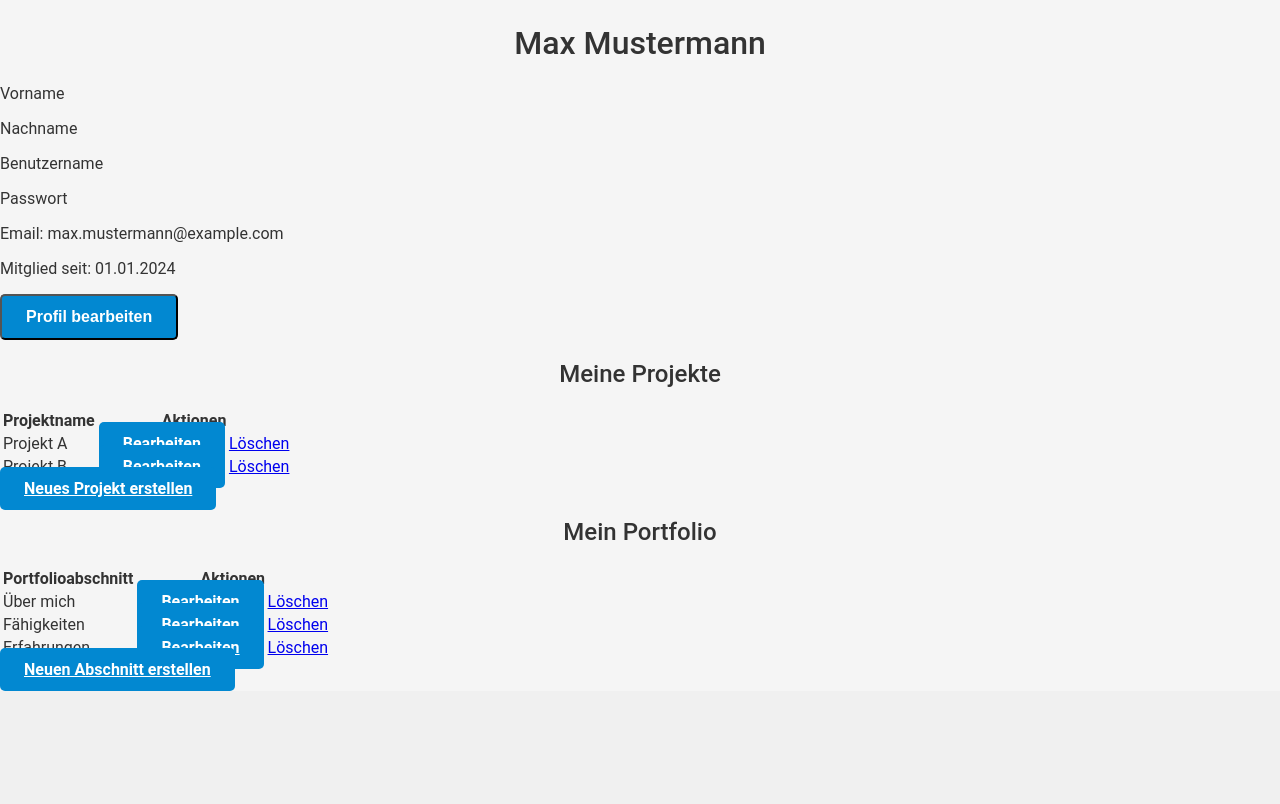
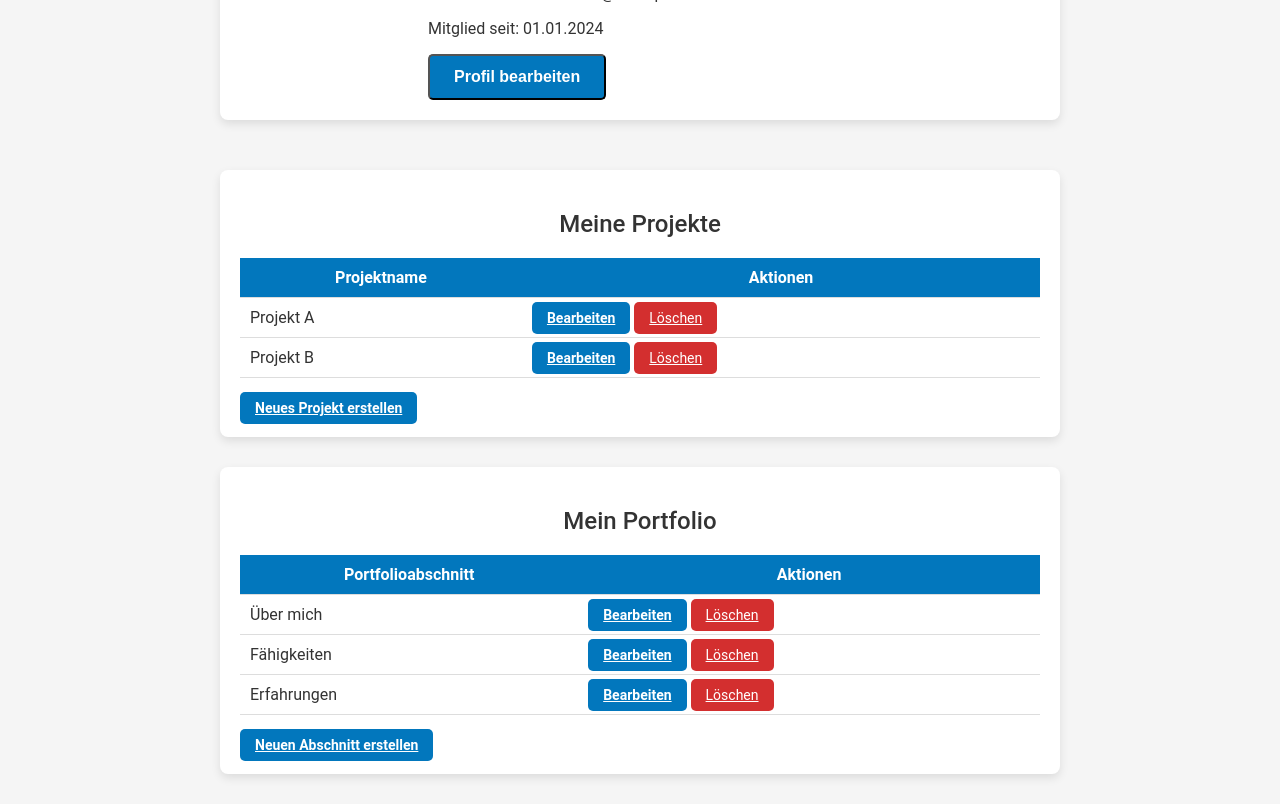
Before and after one commit to Eikir06/PenisPumpe69.de, a Flask app: page /profile in a window 1280 px wide. Shown: the part 375-1179 px from the top of the page. Before the commit the page ends 1066 px from the top, so only its background shows below. Run offline with Flask 3, Linux system fonts and the light colour scheme; a user stored in the database is signed in.

Commit message:
Add files via upload

```diff
--- a/static/css/styles.css
+++ b/static/css/styles.css
@@ -103,7 +104,7 @@ nav a:hover {
 
 /* Buttons */
 .btn-custom {
-    background: #0288d1;
+    background: #0277bd;
     color: white;
     padding: 12px 24px;
     border-radius: 5px;
@@ -323,3 +346,202 @@ h1, h2 {
     text-align: center;
     font-weight: 500;
 }
+
+/* Profilseite */
+.profile-container {
+    display: flex;
+    align-items: flex-start;
+    gap: 30px;
+    max-width: 800px;
+    margin: 50px auto;
+    padding: 20px;
+    background: white;
+    border-radius: 8px;
+    box-shadow: 0 4px 10px rgba(0, 0, 0, 0.1);
+}
+
+/* Profilbild */
+.profile-image img {
+    width: 150px;
+    height: 150px;
+    border-radius: 50%;
+    object-fit: cover;
+    border: 4px solid #0277bd;
+    filter: brightness(0.8);
+}
+
+/* Profildetails */
+.profile-details {
+    flex-grow: 1;
+}
+
+.profile-details h1 {
+    margin-bottom: 10px;
+}
+
+.profile-projects {
+    max-width: 800px;
+    margin: 30px auto;
+    padding: 20px;
+    background: white;
+    border-radius: 8px;
+    box-shadow: 0 4px 10px rgba(0, 0, 0, 0.1);
+}
+
+.profile-projects table {
+    width: 100%;
+    border-collapse: collapse;
+    margin: 20px 0;
+}
+
+.profile-projects th, .profile-projects td {
+    border-bottom: 1px solid #ddd;
+    padding: 10px;
+}
+
+.profile-projects th {
+    background: #0277bd;
+    color: white;
+}
+
+.profile-projects .btn-custom, .btn-delete {
+    padding: 8px 15px;
+    font-size: 14px;
+    border-radius: 5px;
+}
+
+.btn-delete {
+    background: #d32f2f;
+    color: white;
+}
+
+.btn-delete:hover {
+    background: #b71c1c;
+}
+
+/* Profilseite - Dark Mode */
+body.dark-mode .profile-container,
+body.dark-mode .profile-projects {
+    background: #37474f;
+    color: white;
+}
+
+body.dark-mode .profile-image img {
+    filter: brightness(0.9);
+}
+
+body.dark-mode .profile-projects {
+    background: #37474f;
+}
+
+.profile-portfolio {
+    max-width: 800px;
+    margin: 30px auto;
+    padding: 20px;
+    background: white;
+    border-radius: 8px;
+    box-shadow: 0 4px 10px rgba(0, 0, 0, 0.1);
+}
+
+.profile-portfolio table {
+    width: 100%;
+    border-collapse: collapse;
+    margin: 20px 0;
+}
+
+.profile-portfolio th, .profile-portfolio td {
+    border-bottom: 1px solid #ddd;
+    padding: 10px;
+}
+
+.profile-portfolio th {
+    background: #0277bd;
+    color: white;
+}
+
+.profile-portfolio .btn-custom, .btn-delete {
+    padding: 8px 15px;
+    font-size: 14px;
+    border-radius: 5px;
+}
+
+.btn-delete {
+    background: #d32f2f;
+    color: white;
+}
+
+.btn-delete:hover {
+    background: #b71c1c;
+}
+
+/* Profilseite - Dark Mode */
+body.dark-mode .profile-portfolio {
+    background: #37474f;
+    color: white;
+}
+
+body.dark-mode .profile-portfolio {
+    background: #37474f;
+}
+
+/* Hauptcontainer für den Shop */
+.shop-container {
+    max-width: 1200px;
+    margin: 30px auto;
+    padding: 20px;
+    display: flex;
+    flex-direction: column;
+    align-items: center;
+}
+
+/* Raster-Layout für die Shop-Artikel */
+.shop-grid {
+    display: grid;
+    grid-template-columns: repeat(auto-fill, minmax(250px, 1fr));
+    gap: 20px;
+    width: 100%;
+    max-width: 1200px;
+}
+
+/* Einzelne Shop-Artikel als Kacheln */
+.shop-item {
+    background: white;
+    border-radius: 8px;
+    box-shadow: 0 4px 10px rgba(0, 0, 0, 0.1);
+    padding: 20px;
+    text-align: center;
+    transition: transform 0.3s ease-in-out;
+}
+
+.shop-item:hover {
+    box-shadow: 0 6px 12px rgba(0, 0, 0, 0.2);
+}
+
+.shop-item img {
+    width: 100%;
+    height: auto;
+    border-radius: 8px;
+    height: 70px;
+    width: 70px;
+    filter: brightness(0.9);
+}
+
+.shop-item h3 {
+    margin: 10px 0;
+    font-size: 18px;
+    font-weight: bold;
+    color: #333;
+}
+
+.shop-item .price {
+    font-size: 18px;
+    color: #0277bd;
+    font-weight: bold;
+}
+
+.shop-item .btn-custom {
+    width: 100%;
+    margin-top: 10px;
+    padding: 10px 15px;
+    font-size: 16px;
+}
```
Also changed, not shown: other parts of static/css/styles.css (+34 -11 lines), static/images/iconmonstr-product-3.svg (added).
